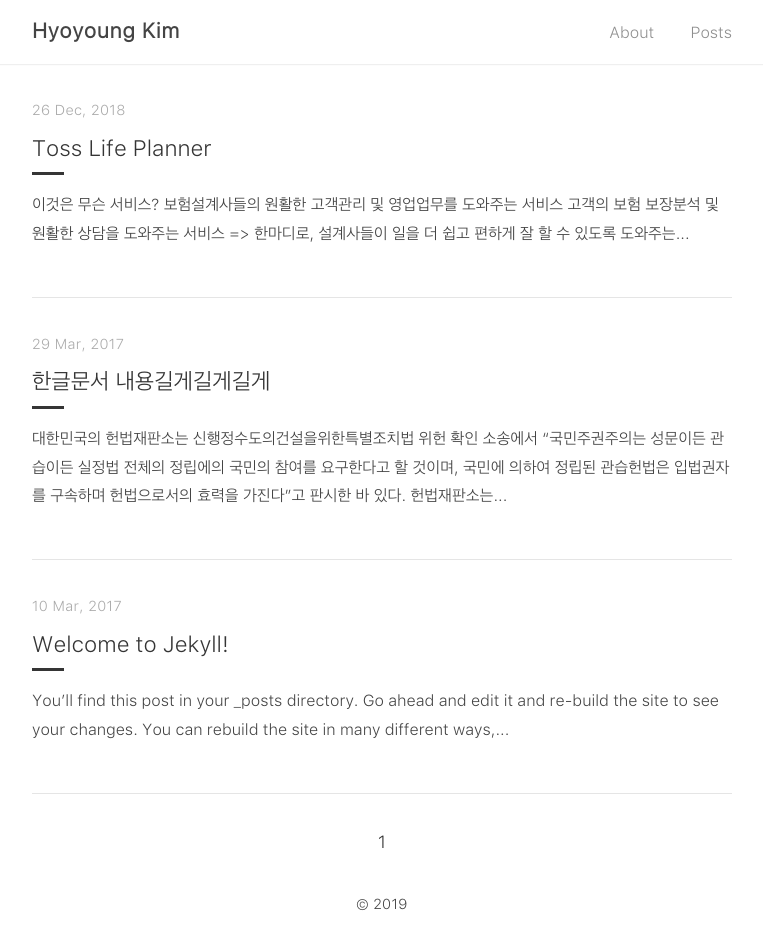
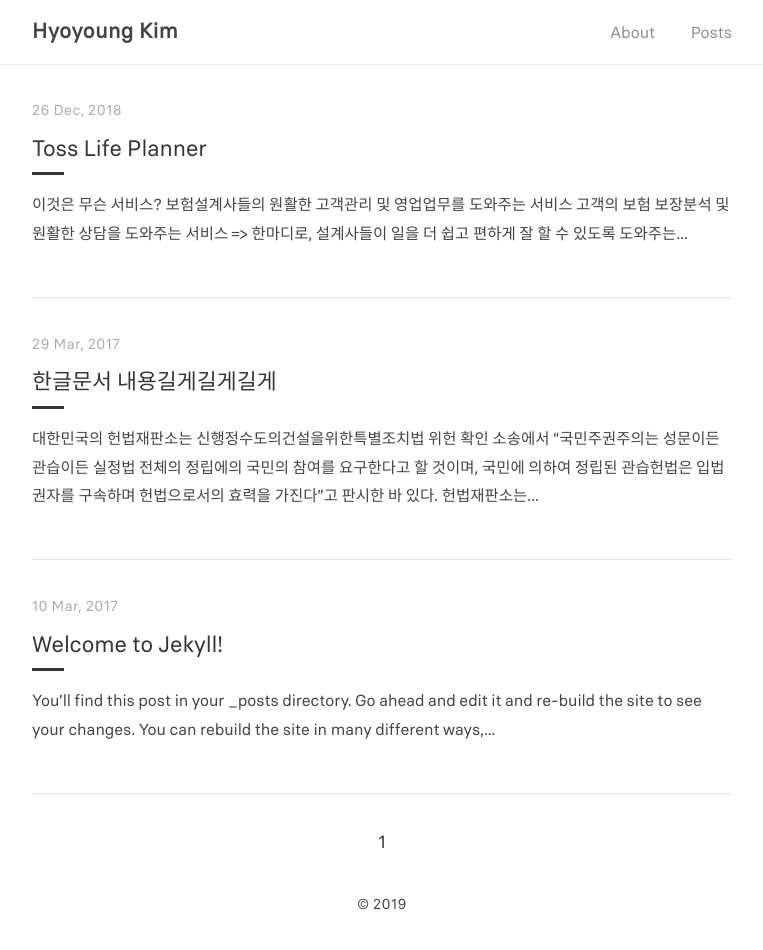
Before and after one commit to hyngkm/hyngkm.github.io, a Jekyll site: the page built from index.html, in a window 1280 px wide. Shown: the whole page, without its empty margins (258-1021 px from the left). Built offline with Jekyll 4.4.1, drawn with Linux system fonts in a browser that asks for light colours; the list of posts is cut into pages by our own code.

Commit message:
Update _variables.scss

```diff
--- a/_sass/tale/_variables.scss
+++ b/_sass/tale/_variables.scss
@@ -11,9 +11,9 @@ $shadow-color: rgba(0, 0, 0, .2);
 $code-color: #bf616a;
 
 // Fonts
-$serif-primary: 'CheesePizza-Light', sans-serif;
-$serif-secondary: 'CheesePizza-Light', sans-serif;
-$sans-serif: 'CheesePizza-Light', sans-serif;
+$serif-primary: 'PepperoniPizza', sans-serif;
+$serif-secondary: 'PepperoniPizza', sans-serif;
+$sans-serif: 'PepperoniPizza', sans-serif;
 $monospaced: 'Roboto Mono', monospace;
 
 @mixin box-sizing($type: border-box) {
```
